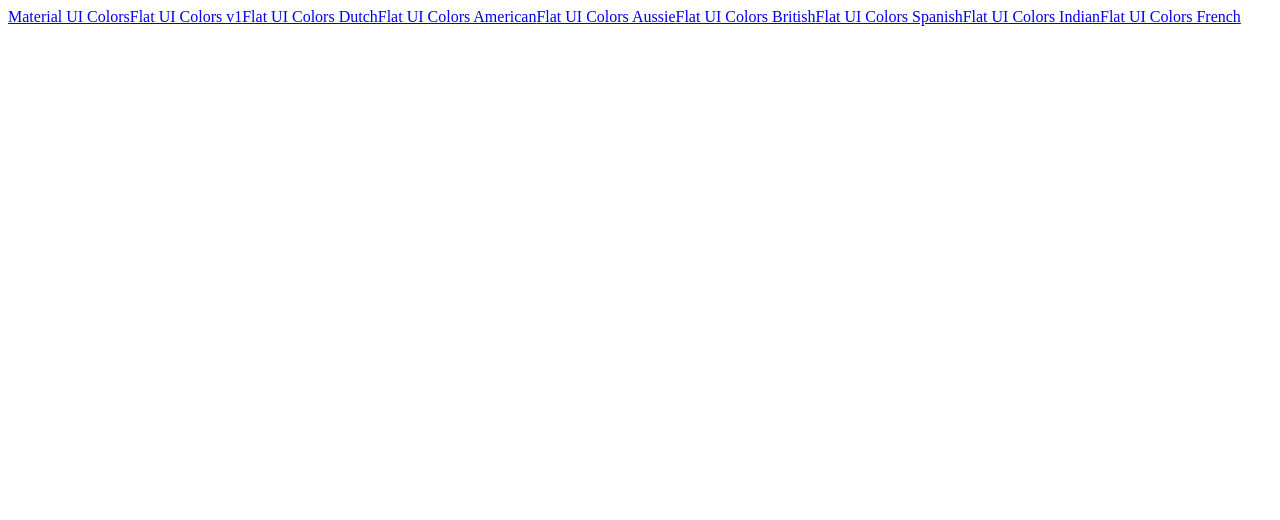
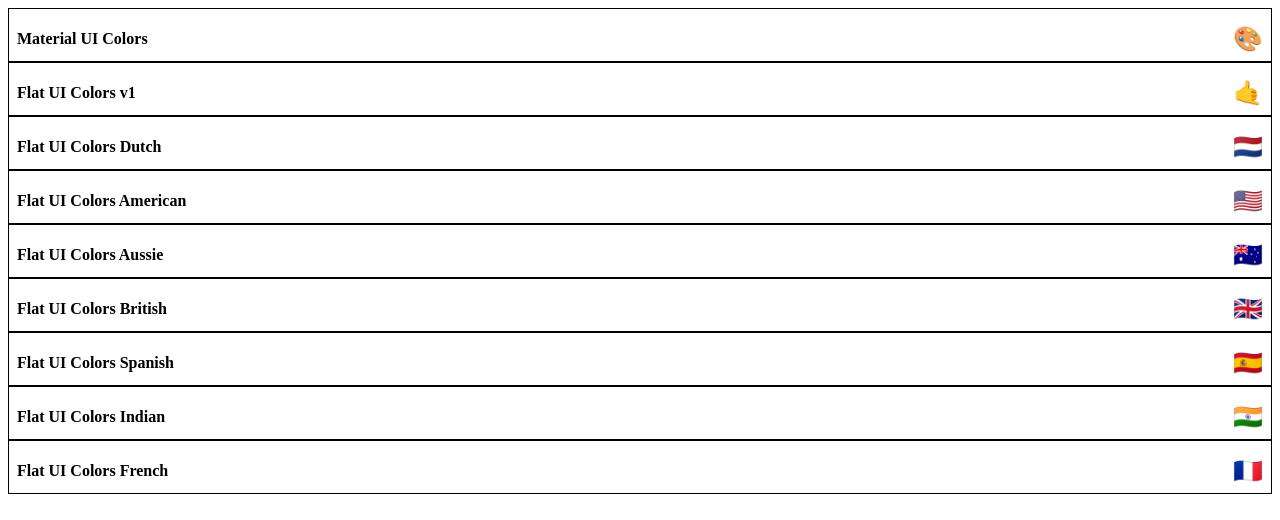
Before and after one commit to sterlingbarton/color-palette, a React (Vite) app in the folder color-palette/: page / in a window 1280 px wide. Shown: the top 520 px of the page. Built offline with nearby package versions, Linux system fonts and the light colour scheme.

Commit message:
added Mini Palette with initial JSS styling

```diff
--- /dev/null
+++ b/color-palette/src/MiniPalette.jsx
@@ -0,0 +1,43 @@
+import React from 'react'
+import {createUseStyles} from 'react-jss'
+
+const useStyles = createUseStyles({
+    root: {
+        backgroundColor: 'white',
+        border: '1px solid black',
+        borderRadius: '5',
+        padding: '.5rem',
+        position: 'relative',
+        overflow: 'hidden',
+        '&:hover': {
+            cursor: 'pointer',
+        }
+    },
+    colors: {
+        backgroundColor: 'grey'
+    },
+    title: {
+        display: 'flex',
+        justifyContent: 'space-between',
+        alignItems: 'center',
+        margin: 0,
+        color: 'black',
+        paddingTop: '.5rem',
+        fontSize: '1rem',
+        position: 'relative'
+    },
+    emoji: {
+        marginLeft: '.5rem',
+        fontSize: '1.5rem'
+    }
+})
+
+export default function MiniPalette({palette}) {
+    const classes = useStyles()
+  return (
+    <div className={classes.root}>
+        <div className={classes.colors}/>
+        <h5 className={classes.title}>{palette.paletteName}<span className={classes.emoji}>{palette.emoji}</span></h5>
+    </div>
+  )
+}
--- a/color-palette/src/PaletteList.jsx
+++ b/color-palette/src/PaletteList.jsx
@@ -1,13 +1,16 @@
 import React from 'react'
-import {Link} from 'react-router-dom'
+// import {Link} from 'react-router-dom'
+import MiniPalette from './MiniPalette'
 
 export default function PaletteList({palettes}) {
 
     const paletteList = palettes.map(palette => {
-        return <Link to={`/palette/${palette.id}`}>{palette.paletteName}</Link>
+        return <MiniPalette key={palette.paletteName} palette={palette}/>
     })
 
   return (
-    <div>{paletteList}</div>
+    <div>
+        {paletteList}
+    </div>
   )
 }
--- a/package.json
+++ b/package.json
@@ -8,6 +8,8 @@
     "chroma-js": "^2.0.3",
     "rc-slider": "^10.2.1",
     "react-copy-to-clipboard": "^5.1.0",
-    "react-router-dom": "^6.0.1"
+    "react-jss": "^10.10.0",
+    "react-router-dom": "^6.0.1",
+    "styled-components": "^5.3.11"
   }
 }
```
Also changed, not shown: 1 other file (tests, documents, lock files or other folders).
